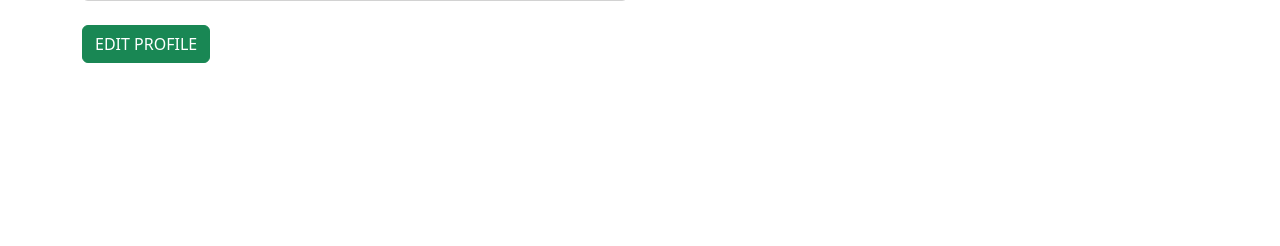
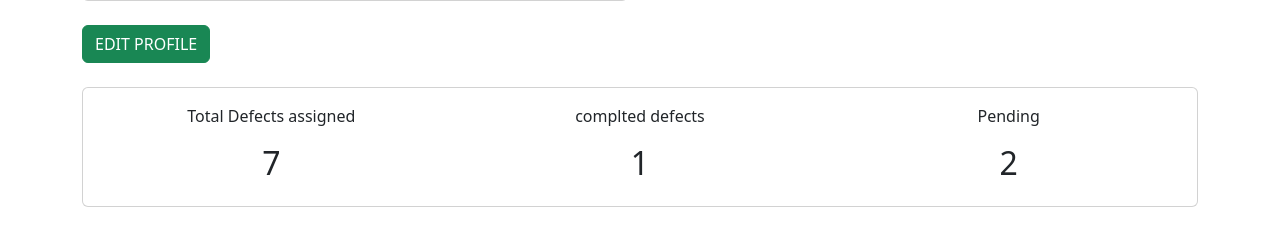
Before and after one commit to amankonnur/bug-tracker-using-django, a Django app: page /profile in a window 1280 px wide. Shown: the part 383-629 px from the top of the page. Run offline with Django 5.2, Linux system fonts and the light colour scheme; a user stored in the database is signed in; data comes from the database, SQL or seed files in the repository; both versions use the stored data as it was after the commit.

Commit message:
profile task tracker/counter

```diff
--- a/defects/forms.py
+++ b/defects/forms.py
@@ -7,3 +7,9 @@ class DefectEditForm(forms.ModelForm):
     class Meta:
         model = Defect
         fields = ['defectid', 'defect_name', 'assignedby', 'assignedto', 'description','defect_edit', 'defect_status', 'priority']
+
+
+class Adddefect(forms.ModelForm):
+    class Meta:
+        model = Defect
+        fields = '__all__'
--- a/defects/urls.py
+++ b/defects/urls.py
@@ -5,4 +5,6 @@ urlpatterns = [
     path('defects_list', views.defect_list, name='defect_list'),
     path('<int:id>', views.description, name='description'),
     path('edit/<int:id>',views.edit_defect,name='edit'),
+    path('adddefect', views.adddefect, name='adddefect'),
+    # path('cards', views.cards, name='cards'),
 ]
--- a/templates/accounts/profile.html
+++ b/templates/accounts/profile.html
@@ -32,5 +32,26 @@
             <input type="submit" class="btn btn-success" value="EDIT PROFILE">
         </div>
     </div>
+    <br>
+    <div class="container">
+        <div class="jumbotron">
+            <div class="card card-body">
+                <div class="row" style="text-align: center;">
+                    <div class="col-md-4">
+                        <p>Total Defects assigned</p>
+                        <h2>{{defects_count}}</h2>
+                    </div>
+                    <div class="col-md-4">
+                        <p>complted defects</p>
+                        <h2>{{completed}}</h2>
+                    </div>
+                    <div class="col-md-4">
+                        <p>Pending</p>
+                        <h2>{{pending}}</h2>
+                    </div>
+                </div>
+            </div>
+        </div>
+    </div>
 
 {% endblock %}
--- a/templates/defects/alldefects.html
+++ b/templates/defects/alldefects.html
@@ -41,4 +41,6 @@
         {% endfor %}
     </table>
 
+    <button class="btn btn-dark"><a href="{% url 'adddefect' %}">ADD</a></button>
+
 {% endblock %}
--- a/userapp/views.py
+++ b/userapp/views.py
@@ -3,6 +3,7 @@ from userapp.forms import updateprofileform, userform,userprofileform,updateform
 from django.contrib.auth import authenticate,login,logout
 from django.http import HttpResponse
 from django.contrib.auth.decorators import login_required
+from defects.models import Defect
 
 
 # Create your views here.
@@ -63,9 +64,28 @@ def user_logout(request):
     logout(request)
     return redirect('index')
 
+
+
+
 @login_required(login_url='login')
 def profile(request):
-    return render(request,'accounts/profile.html',{})
+    defects = Defect.objects.all()
+    defects_count = Defect.objects.all().count()
+    # defects_count = len(list(map(Defect.objects.all())))
+    pending = Defect.objects.filter(defect_status='not started yet').count()
+    in_progress = Defect.objects.filter(defect_status='still in progress').count()
+    completed = Defect.objects.filter(defect_status='completed').count()
+    context = {
+        'defects': defects,
+        'defects_count': defects_count,
+        'pending': pending,
+        'in_progress': in_progress,
+        'completed': completed
+    }
+    return render(request, 'accounts/profile.html', context)
+
+
+
 
 @login_required(login_url='login')
 def update(request):
```
Also changed, not shown: defects/views.py (+32 -7 lines), templates/defects/adddefects.html (added, +12 -0 lines), db.sqlite3.
